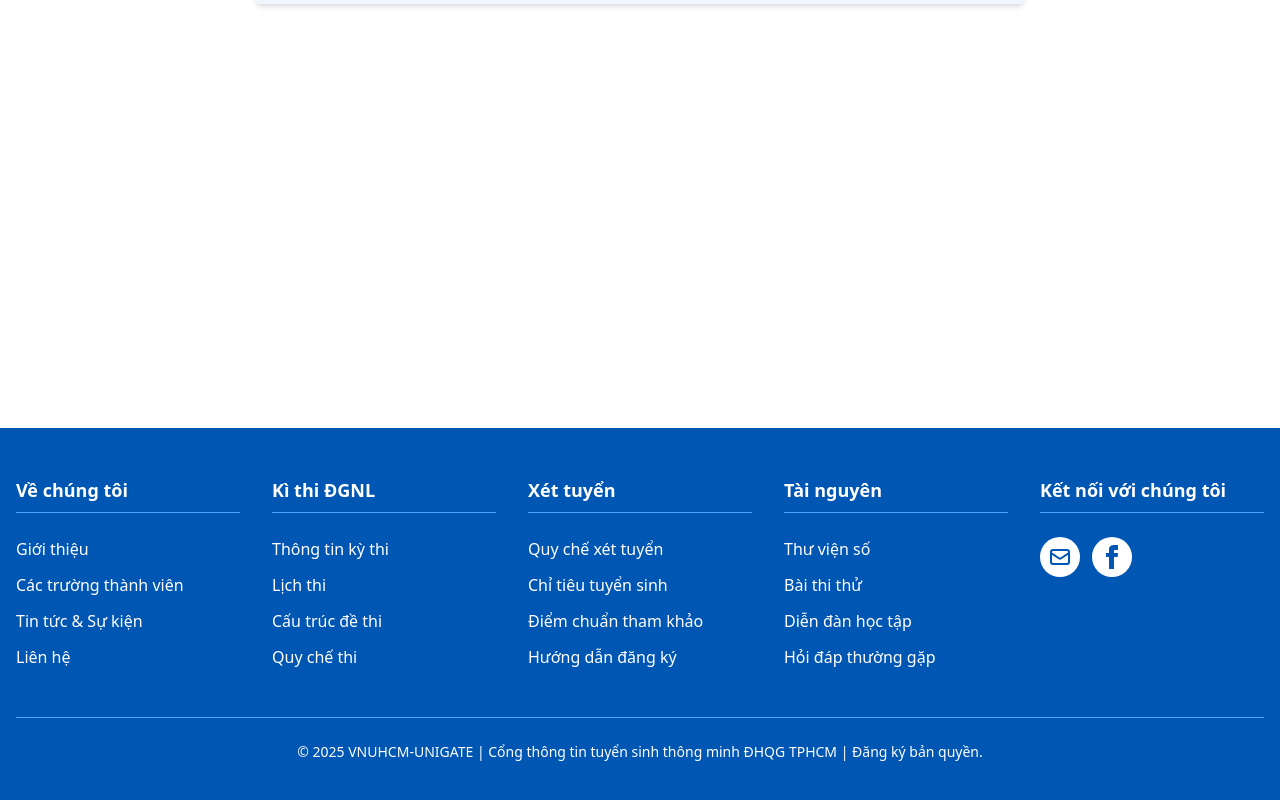
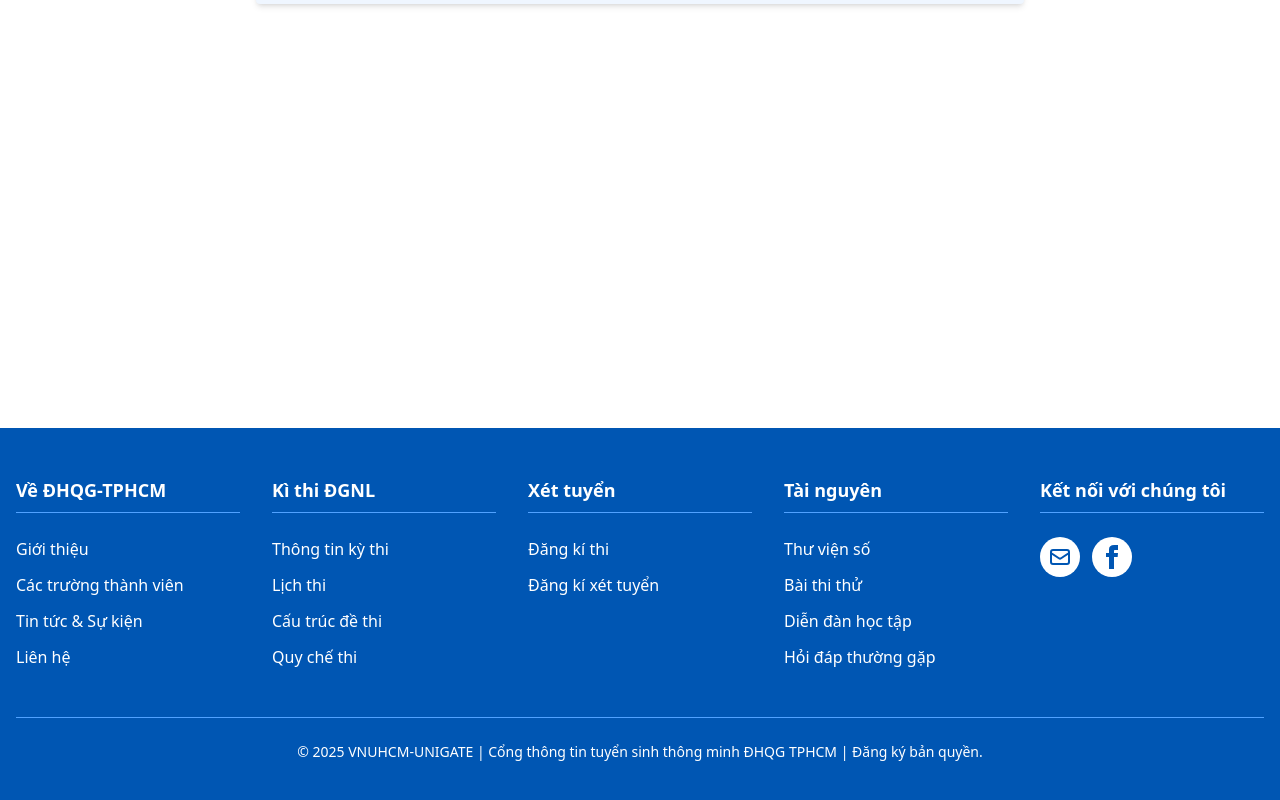
Before and after one commit to jnswkz/vnuhcm-unigate-frontend, a React (Vite) app: page /dang-nhap in a window 1280 px wide. Shown: the part 462-1262 px from the top of the page. Built offline with nearby package versions, Linux system fonts and the light colour scheme.

Commit message:
Update Footer.jsx

```diff
--- a/src/components/Footer.jsx
+++ b/src/components/Footer.jsx
@@ -1,4 +1,5 @@
 import { Link } from 'react-router-dom';
+
 
 export default function Footer() {
   return (
@@ -7,7 +8,7 @@ export default function Footer() {
         <div className="grid grid-cols-1 md:grid-cols-5 gap-8">
           {/* Cột 1: Về chúng tôi */}
           <div>
-            <h3 className="text-lg font-semibold mb-6 pb-2 border-b border-blue-400">Về chúng tôi</h3>
+            <h3 className="text-lg font-semibold mb-6 pb-2 border-b border-blue-400">Về ĐHQG-TPHCM</h3>
             <ul className="space-y-3">
               <li><Link to="/gioi-thieu" className="hover:text-gray-200">Giới thiệu</Link></li>
               <li><Link to="/cac-truong-thanh-vien" className="hover:text-gray-200">Các trường thành viên</Link></li>
@@ -31,10 +32,8 @@ export default function Footer() {
           <div>
             <h3 className="text-lg font-semibold mb-6 pb-2 border-b border-blue-400">Xét tuyển</h3>
             <ul className="space-y-3">
-              <li><Link to="/quy-che-xet-tuyen" className="hover:text-gray-200">Quy chế xét tuyển</Link></li>
-              <li><Link to="/chi-tieu-tuyen-sinh" className="hover:text-gray-200">Chỉ tiêu tuyển sinh</Link></li>
-              <li><Link to="/diem-chuan-tham-khao" className="hover:text-gray-200">Điểm chuẩn tham khảo</Link></li>
-              <li><Link to="/huong-dan-dang-ky" className="hover:text-gray-200">Hướng dẫn đăng ký</Link></li>
+              <li><Link to="/dang-ki-thi" className="hover:text-gray-200">Đăng kí thi</Link></li>
+              <li><Link to="/dang-ki-xet-tuyen" className="hover:text-gray-200">Đăng kí xét tuyển</Link></li>
             </ul>
           </div>
 
```
